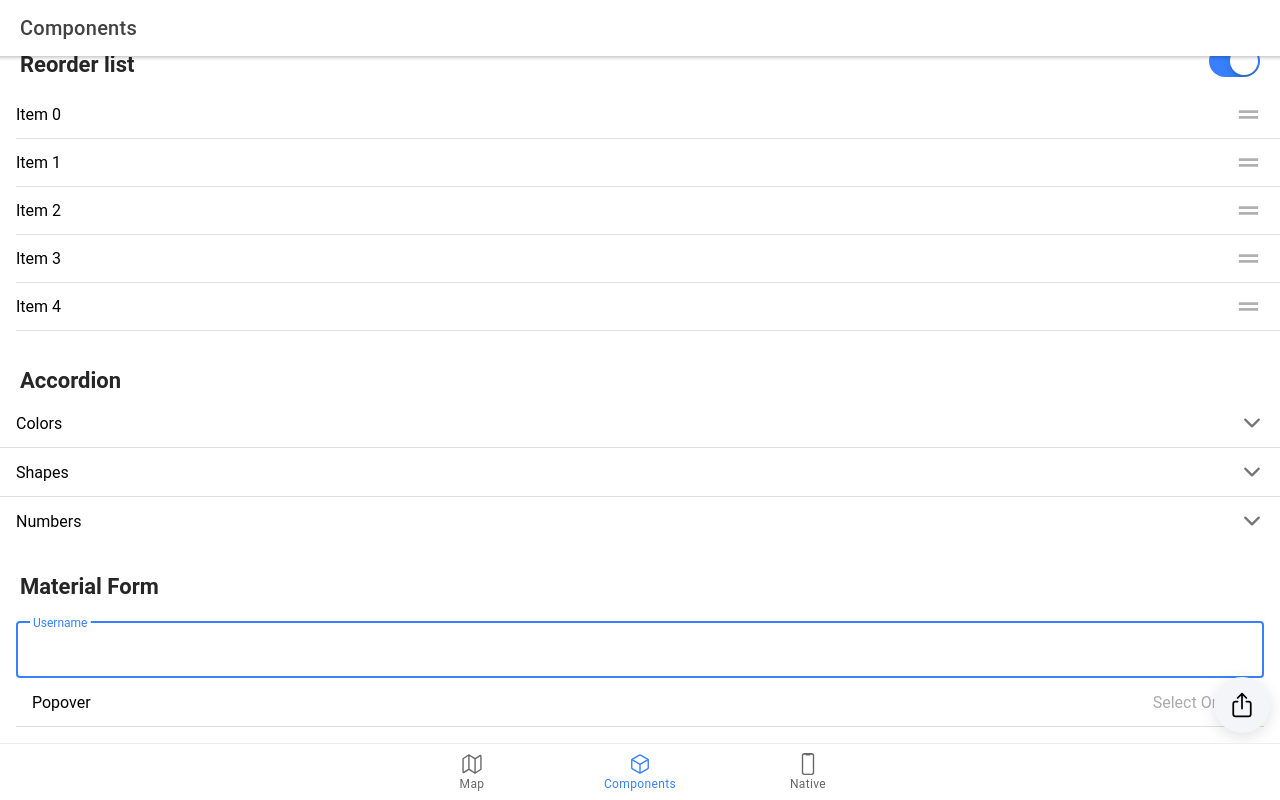
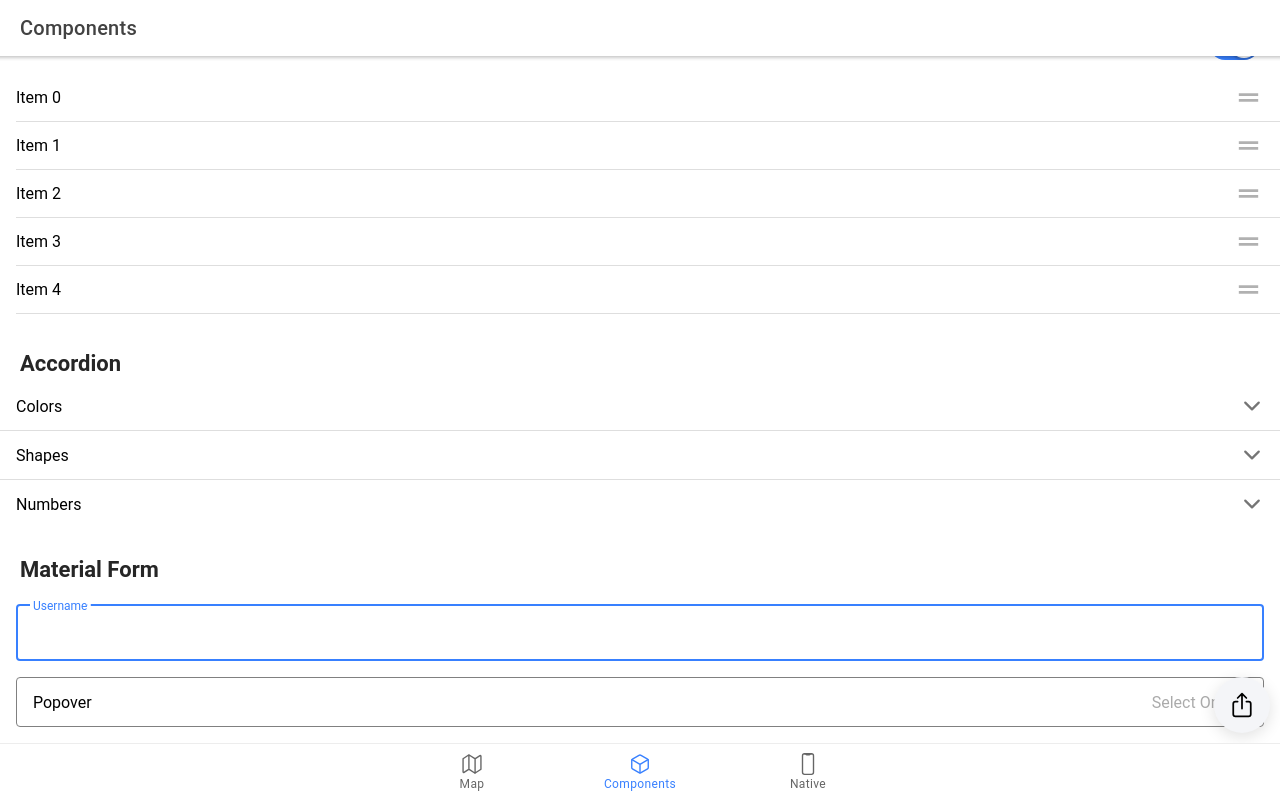
Before and after one commit to codesyntax/ionic-react-capacitor-demo, a React (Create React App) app: page /tab2 in a window 1280 px wide. Built offline with nearby package versions, Linux system fonts and the light colour scheme.

Commit message:
improvements

```diff
--- a/src/components/Accordion/Accordion.tsx
+++ b/src/components/Accordion/Accordion.tsx
@@ -1,12 +1,13 @@
 import {
   IonAccordion,
   IonAccordionGroup,
+  IonIcon,
   IonItem,
   IonLabel,
   IonList,
   IonListHeader,
 } from "@ionic/react";
-
+import {ellipse, triangle, square} from "ionicons/icons";
 const Accordion: React.FC = () => {
   return (
     <>
@@ -22,12 +23,17 @@ const Accordion: React.FC = () => {
           <IonList slot="content">
             <IonItem>
               <IonLabel>Red</IonLabel>
+            <IonIcon icon={ellipse} slot="start" color="danger"/>
             </IonItem>
             <IonItem>
               <IonLabel>Green</IonLabel>
+            <IonIcon icon={ellipse} slot="start" color="success"/>
+
             </IonItem>
             <IonItem>
               <IonLabel>Blue</IonLabel>
+            <IonIcon icon={ellipse} slot="start" color="primary"/>
+
             </IonItem>
           </IonList>
         </IonAccordion>
@@ -39,12 +45,16 @@ const Accordion: React.FC = () => {
           <IonList slot="content">
             <IonItem>
               <IonLabel>Circle</IonLabel>
+            <IonIcon icon={ellipse} slot="start"/>
             </IonItem>
             <IonItem>
               <IonLabel>Triangle</IonLabel>
+            <IonIcon icon={triangle} slot="start"/>
+
             </IonItem>
             <IonItem>
               <IonLabel>Square</IonLabel>
+            <IonIcon icon={square} slot="start"/>
             </IonItem>
           </IonList>
         </IonAccordion>
--- a/src/components/Form/Form.tsx
+++ b/src/components/Form/Form.tsx
@@ -18,7 +18,7 @@ const FabButton: React.FC = () => {
             autofocus
           ></IonInput>
         </IonItem>
-        <IonItem>
+        <IonItem fill="outline" mode="md" className="ion-margin-top">
             <IonLabel>Popover</IonLabel>
             <IonSelect
               interface="popover"
```
